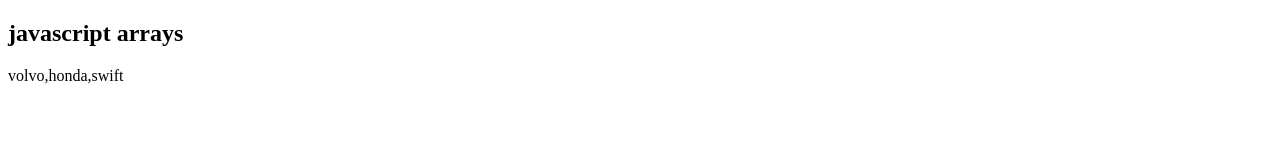
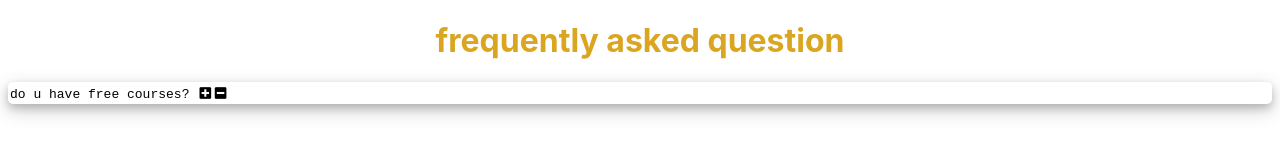
Before and after one commit to pvm-77/jsdevelopment, a plain HTML site: page index.html in a window 1280 px wide. Drawn offline with Linux system fonts and the light colour scheme.

Commit message:
faq added

```diff
--- /dev/null
+++ b/css/style.css
@@ -0,0 +1,67 @@
+.freq-ask{
+    color: goldenrod;
+    font-family: -apple-system, BlinkMacSystemFont, 'Segoe UI', Roboto, Oxygen, Ubuntu, Cantarell, 'Open Sans', 'Helvetica Neue', sans-serif;
+
+
+
+}
+
+.shadow{
+    box-shadow: 0 4px 8px 0 rgba(0, 0, 0, 0.2), 0 6px 20px 0 rgba(0, 0, 0, 0.19);
+}
+
+.text-center{
+    text-align: center;
+}
+
+.golden{
+    color: goldenrod;
+    cursor: pointer;
+}
+
+.question{
+    display: inline;
+  font-family: monospace;
+}
+
+
+.rounded{
+    border-radius: 5px;
+}
+.px-2{
+    padding-left:4px ;
+    padding-right:4px ;
+}
+.px-1{
+    padding-left:2px ;
+    padding-right:2px ;
+
+}
+.py-1{
+    padding-top:2px ;
+    padding-bottom:2px ;
+}
+.py-2{
+    padding-top:4px ;
+    padding-bottom:4px ;
+}
+
+.question-btn{
+   background: none;
+   outline: none;
+   border: none;
+}
+
+.mx-auto{
+    margin-left: auto;
+    margin-right: auto;
+}
+.answer-txt{
+
+    border-top: 1px solid rgba(0, 0, 0, 0.2);
+}
+
+/* hide answer div */
+.answer-txt{
+   display: none;
+}
--- a/index.html
+++ b/index.html
@@ -1,42 +1,56 @@
-<!doctype html>
-<html lang="en">
-  <head>
-    <title>js development learning</title>
-    <!-- Required meta tags -->
-    <meta charset="utf-8">
-    <meta name="viewport" content="width=device-width, initial-scale=1, shrink-to-fit=no">
-    <script src="index.js"></script>
+<!DOCTYPE html>
+<html>
 
-  </head>
-  <body>
-    <!-- <h1>loading an empty script</h1> -->
+<head>
+  <!-- add font awesome    -->
+  <link rel="stylesheet" href="https://use.fontawesome.com/releases/v5.8.1/css/all.css"
+    integrity="sha384-50oBUHEmvpQ+1lW4y57PTFmhCaXp0ML5d60M1M7uH2+nqUivzIebhndOJK28anvf" crossorigin="anonymous">
+  <meta charset="utf-8">
+  <meta http-equiv="X-UA-Compatible" content="IE=edge">
+  <title></title>
+  <meta name="description" content="">
+  <meta name="viewport" content="width=device-width, initial-scale=1">
+  <link rel="stylesheet" href="css/style.css">
+</head>
+
+<body>
+  <div>
+    <h1 class="text-center freq-ask">frequently asked question</h1>
+    <div>
+      <div class="shadow rounded px-1 py-1 mx-auto">
+        <p class="question">do u have free courses?</p>
+        <button type="button" class="question-btn">
+          <span class="plus-icon"><i class="fas fa-plus-square"></i></span>
+          <span class="minus-icon"><i class="fas fa-minus-square"></i></span>
+        </button>
+        <div class="answer-txt">
+          <p>Lorem ipsum dolor sit amet</p>
+        </div>
+      </div>
+      <!-- <div class="shadow rounded px-1 py-1">
+        <p class="question">do u have free courses? </p>
+        <button type="button" class="question-btn">
+          <span class="golden"><i class="fas fa-plus-square"></i></span>
+          <span class="golden"><i class="fas fa-minus-square"></i></span>
+        </button>
+        <div class="answer-txt">
+          <p>Lorem ipsum dolor sit amet consectetur adipisicing elit. Quisquam,
+            doloremque?</p>
+        </div>
+      </div> -->
+
+      <!-- <div class="shadow rounded px-1 py-1">
+        <p class="question">do u have java courses? </p>
+        <button type="button" class="question-btn">
+          <span class="golden"><i class="fas fa-plus-square"></i></span>
+          <span class="golden"><i class="fas fa-minus-square"></i></span>
+        </button>
+      </div> -->
+    </div>
+  </div>
 
 
-    <h2>javascript arrays</h2>
-    <p id="demo"></p>
+  <script src="js/app.js"></script>
+</body>
 
-    <script type="text/javascript">
-      const car=['volvo','honda','swift'];
-      document.getElementById('demo').innerHTML=car;
-      // const a=[];
-      // alert(typeof(a));
-
-
-      // variable type in arrys
-      function myfunction(){
-        let=7;
-      }
-      const mycar={
-        name:'honda city',
-        price:488888
-      }
-      const demoArray=['Date.now',myfunction(),mycar.name]
-      for(let i in demoArray){
-
-        console.log(demoArray[i])
-      }
-    </script>
-
-    <!-- Optional JavaScript -->
-  </body>
 </html>
```
Also changed, not shown: js/app.js (added).
